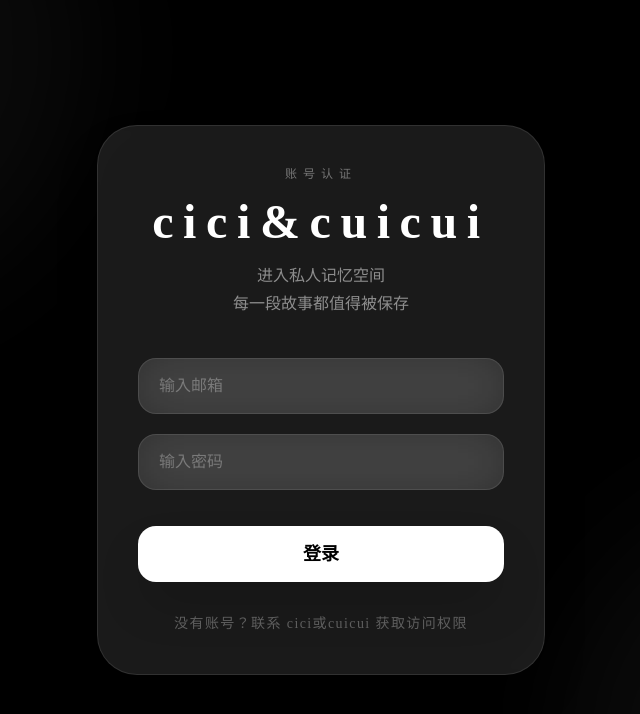
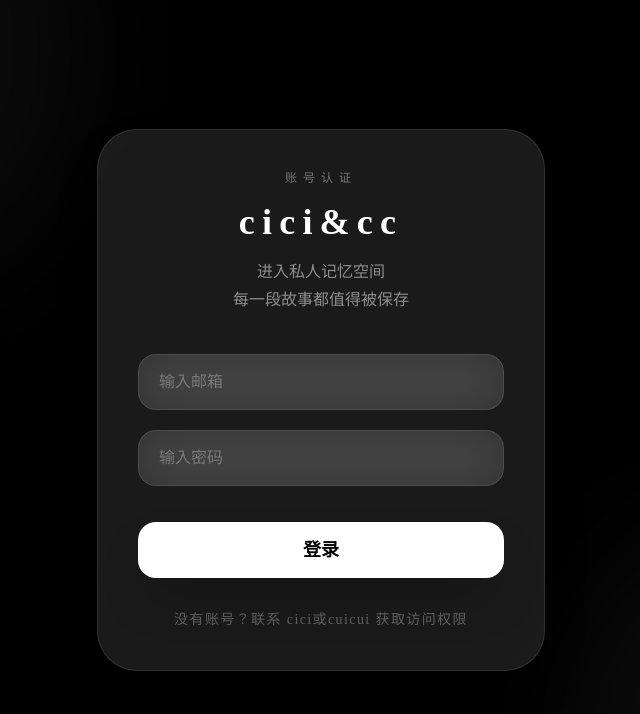
Before and after one commit to yuf26739/memory-gallery, a Next.js app: page /login in a window 1280 px wide. Shown: the top 714 px of the page, without its empty margins (319-959 px from the left). Built offline with nearby package versions, Linux system fonts and the light colour scheme; no server answers.

Commit message:
Update header text in login page

```diff
--- a/app/login/page.tsx
+++ b/app/login/page.tsx
@@ -119,13 +119,13 @@ export default function LoginPage() {
           {/* 标题 */}
           <h1
             className="
-              text-5xl
+              text-4xl
               font-black
               tracking-[0.2em]
               mb-4
             "
           >
-            cici&cuicui
+            cici&cc
           </h1>
 
           {/* 副标题 */}
```
